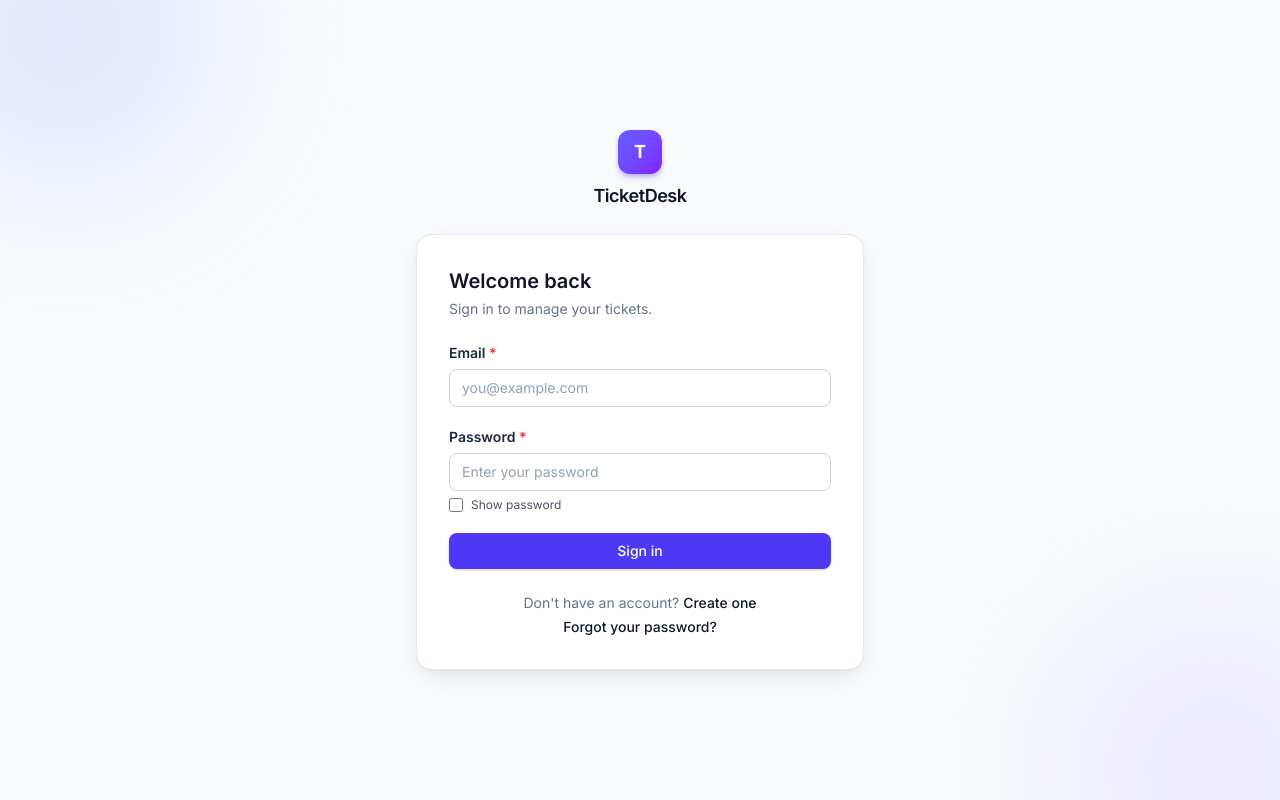
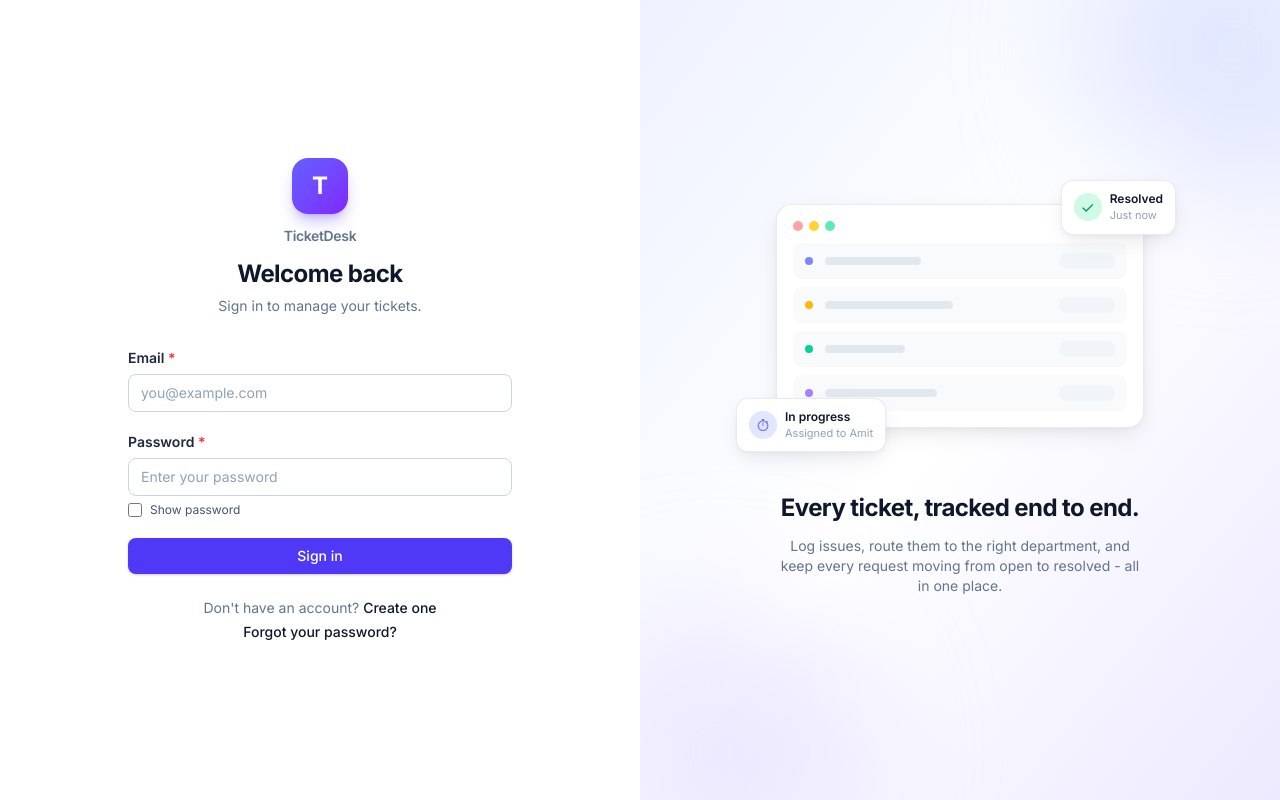
Before and after one commit to abhinavuniyalSG/ticket-management, a React (Vite) app in the folder Frontend/: page /login in a window 1280 px wide. Built offline with nearby package versions, Linux system fonts and the light colour scheme; no server answers.

Commit message:
refactor:redesign the authlayout

```diff
--- a/Frontend/src/components/templates/AuthLayout.tsx
+++ b/Frontend/src/components/templates/AuthLayout.tsx
@@ -6,28 +6,92 @@ interface AuthLayoutProps {
   children: ReactNode;
 }
 
+/** Small ticket-row skeleton used inside the mock app window on the decorative side. */
+function MockTicketRow({ color, width }: { color: string; width: string }) {
+  return (
+    <div className="flex items-center gap-3 rounded-lg bg-slate-50 px-3 py-2.5">
+      <span className={`h-2 w-2 shrink-0 rounded-full ${color}`} />
+      <span className={`h-2 rounded-full bg-slate-200 ${width}`} />
+      <span className="ml-auto h-4 w-14 shrink-0 rounded-full bg-slate-100" />
+    </div>
+  );
+}
+
 export function AuthLayout({ title, description, children }: AuthLayoutProps) {
   return (
-    <div className="relative flex min-h-screen items-center justify-center overflow-hidden bg-slate-50 px-4 py-10">
+    <div className="flex min-h-screen bg-white">
+      {/* Form side */}
+      <div className="flex w-full flex-col justify-center px-6 py-12 sm:px-10 lg:w-1/2 lg:px-16 xl:px-24">
+        <div className="mx-auto w-full max-w-sm">
+          <div className="mb-8 flex flex-col items-center gap-3 text-center">
+            <span className="flex h-14 w-14 items-center justify-center rounded-2xl bg-linear-to-br from-indigo-500 to-violet-600 text-2xl font-bold text-white shadow-lg shadow-indigo-600/30">
+              T
+            </span>
+            <span className="text-sm font-semibold tracking-tight text-slate-500">TicketDesk</span>
+            <div>
+              <h1 className="text-2xl font-bold tracking-tight text-slate-900">{title}</h1>
+              {description && <p className="mt-1.5 text-sm text-slate-500">{description}</p>}
+            </div>
+          </div>
+          {children}
+        </div>
+      </div>
+
+      {/* Decorative side - hidden on small screens, no form content lives here */}
       <div
         aria-hidden="true"
-        className="pointer-events-none absolute -top-32 -left-24 h-80 w-80 rounded-full bg-indigo-200/40 blur-3xl"
-      />
-      <div
-        aria-hidden="true"
-        className="pointer-events-none absolute -bottom-32 -right-24 h-80 w-80 rounded-full bg-violet-200/40 blur-3xl"
-      />
-      <div className="relative w-full max-w-md">
-        <div className="mb-6 flex flex-col items-center gap-2 text-center">
-          <span className="flex h-11 w-11 items-center justify-center rounded-xl bg-linear-to-br from-indigo-500 to-violet-600 text-lg font-bold text-white shadow-md shadow-indigo-600/30">
-            T
-          </span>
-          <span className="text-lg font-semibold tracking-tight text-slate-900">TicketDesk</span>
-        </div>
-        <div className="shadow-elevated rounded-2xl border border-slate-200 bg-white p-6 sm:p-8">
-          <h1 className="text-xl font-semibold text-slate-900">{title}</h1>
-          {description && <p className="mt-1 text-sm text-slate-500">{description}</p>}
-          <div className="mt-6">{children}</div>
+        className="relative hidden w-1/2 items-center justify-center overflow-hidden bg-linear-to-br from-indigo-50 via-white to-violet-100 lg:flex"
+      >
+        <div className="pointer-events-none absolute -top-24 -right-24 h-72 w-72 rounded-full bg-indigo-200/50 blur-3xl" />
+        <div className="pointer-events-none absolute -bottom-24 -left-16 h-72 w-72 rounded-full bg-violet-200/50 blur-3xl" />
+
+        <div className="relative flex w-full max-w-md flex-col items-center px-10">
+          <div className="relative w-full">
+            {/* Main mock app window */}
+            <div className="shadow-elevated w-full rounded-2xl border border-slate-200/80 bg-white p-4">
+              <div className="mb-3 flex items-center gap-1.5">
+                <span className="h-2.5 w-2.5 rounded-full bg-red-300" />
+                <span className="h-2.5 w-2.5 rounded-full bg-amber-300" />
+                <span className="h-2.5 w-2.5 rounded-full bg-emerald-300" />
+              </div>
+              <div className="flex flex-col gap-2">
+                <MockTicketRow color="bg-indigo-400" width="w-24" />
+                <MockTicketRow color="bg-amber-400" width="w-32" />
+                <MockTicketRow color="bg-emerald-400" width="w-20" />
+                <MockTicketRow color="bg-violet-400" width="w-28" />
+              </div>
+            </div>
+
+            {/* Floating status cards */}
+            <div className="shadow-elevated absolute -top-6 -right-8 flex items-center gap-2 rounded-xl border border-slate-200/80 bg-white px-3 py-2.5">
+              <span className="flex h-7 w-7 items-center justify-center rounded-full bg-emerald-100 text-emerald-600">
+                ✓
+              </span>
+              <div className="text-left">
+                <p className="text-xs font-semibold text-slate-900">Resolved</p>
+                <p className="text-[11px] text-slate-400">Just now</p>
+              </div>
+            </div>
+            <div className="shadow-elevated absolute -bottom-6 -left-10 flex items-center gap-2 rounded-xl border border-slate-200/80 bg-white px-3 py-2.5">
+              <span className="flex h-7 w-7 items-center justify-center rounded-full bg-indigo-100 text-indigo-600">
+                ⏱
+              </span>
+              <div className="text-left">
+                <p className="text-xs font-semibold text-slate-900">In progress</p>
+                <p className="text-[11px] text-slate-400">Assigned to Amit</p>
+              </div>
+            </div>
+          </div>
+
+          <div className="mt-16 text-center">
+            <h2 className="text-2xl font-bold tracking-tight text-slate-900">
+              Every ticket, tracked end to end.
+            </h2>
+            <p className="mt-3 text-sm text-slate-500">
+              Log issues, route them to the right department, and keep every request moving from
+              open to resolved - all in one place.
+            </p>
+          </div>
         </div>
       </div>
     </div>
```
